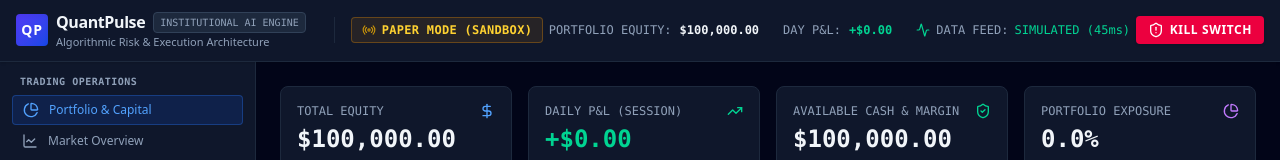
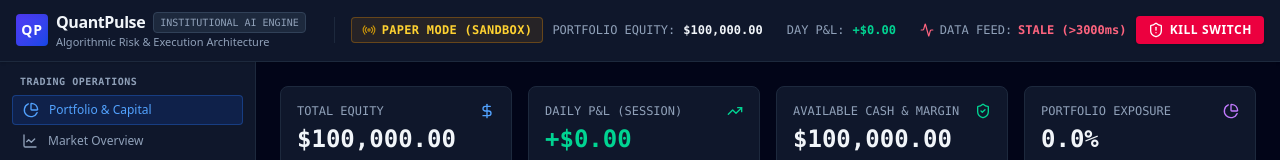
Before and after one commit to smurari229-ai/QuantPulse, a React (Vite) app: page / in a window 1280 px wide. Shown: the top 160 px of the page. Built offline with nearby package versions, Linux system fonts and the light colour scheme.

Commit message:
fix: surface real-time simulated data staleness

```diff
--- a/src/App.tsx
+++ b/src/App.tsx
@@ -38,8 +38,15 @@
   const [portfolio, setPortfolio] = useState<PortfolioState>(INITIAL_PORTFOLIO_STATE);
   const [orders, setOrders] = useState<OrderRequest[]>([]);
   const [riskConfig, setRiskConfig] = useState<RiskEngineConfig>({ ...DEFAULT_RISK_CONFIG });
+  const [clockMs, setClockMs] = useState(() => Date.now());
+
+  useEffect(() => {
+    const timer = window.setInterval(() => setClockMs(Date.now()), 1000);
+    return () => window.clearInterval(timer);
+  }, []);
   const validationResult = useMemo(() => validateMarketDataSeries(bars), [bars]);
   const indicators = useMemo(() => computeAllIndicators(bars), [bars]);
+  const isMarketDataStale = !Number.isFinite(marketSnapshot.timestamp) || marketSnapshot.timestamp > clockMs || clockMs - marketSnapshot.timestamp > riskConfig.maxDataStalenessMs || marketSnapshot.dataQuality.isStale;
   const killActive = killSwitchState.isGlobalTradingOff || killSwitchState.isEmergencyStopTripped || killSwitchState.isDailyLossLockTripped || killSwitchState.isApiFailureLockTripped || killSwitchState.isDataStaleLockTripped || killSwitchState.isAbnormalFrequencyLockTripped;
   const [aiDecision, setAiDecision] = useState(() => {
     const news = getNewsSentimentForSymbol(selectedSymbol);
@@ -89,7 +96,7 @@
       executionMode: 'PAPER', timestamp: Date.now(),
     };
     setCurrentVerdict(evaluateRiskGates(dummyOrder, portfolio, marketSnapshot, riskContext, riskConfig));
-  }, [selectedSymbol, marketSnapshot, portfolio, riskContext, riskConfig]);
+  }, [selectedSymbol, marketSnapshot, portfolio, riskContext, riskConfig, clockMs]);
 
   const handleSelectSymbol = useCallback((newSymbol: string) => {
     setSelectedSymbol(newSymbol);
@@ -104,11 +111,11 @@
   const failedRiskChecksCount = currentVerdict.checks.filter(c => !c.passed).length;
 
   return <div id="quantpulse-platform-root" className="min-h-screen bg-slate-950 text-slate-100 flex flex-col antialiased selection:bg-blue-600 selection:text-white">
-    <Header executionMode={executionMode} killSwitchState={killSwitchState} onTriggerKillSwitch={handleHeaderKillSwitch} dailyPnL={portfolio.dailyPnL} equity={portfolio.equity} isStaleData={marketSnapshot.dataQuality.isStale} activeView={activeView} />
+    <Header executionMode={executionMode} killSwitchState={killSwitchState} onTriggerKillSwitch={handleHeaderKillSwitch} dailyPnL={portfolio.dailyPnL} equity={portfolio.equity} isStaleData={isMarketDataStale} activeView={activeView} />
     <div className="flex-1 flex overflow-hidden"><Sidebar activeView={activeView} onSelectView={setActiveView} failedRiskChecksCount={failedRiskChecksCount} />
       <main className="flex-1 overflow-y-auto p-4 md:p-6 bg-slate-950/60"><div className="max-w-7xl mx-auto">
         {activeView === 'portfolio' && <PortfolioView portfolio={portfolio} riskConfig={riskConfig} />}
-        {activeView === 'market' && <MarketOverviewView selectedSymbol={selectedSymbol} onSelectSymbol={handleSelectSymbol} bars={bars} snapshot={marketSnapshot} validationResult={validationResult} isStaleData={marketSnapshot.dataQuality.isStale} />}
+        {activeView === 'market' && <MarketOverviewView selectedSymbol={selectedSymbol} onSelectSymbol={handleSelectSymbol} bars={bars} snapshot={marketSnapshot} validationResult={validationResult} isStaleData={isMarketDataStale} />}
         {activeView === 'analysis' && <MarketAnalysisView symbol={selectedSymbol} indicators={indicators} currentPrice={marketSnapshot.lastPrice} />}
         {activeView === 'news' && <NewsEventView />}
         {activeView === 'ai' && <AiDecisionView decision={aiDecision} indicators={indicators} currentPrice={marketSnapshot.lastPrice} symbol={selectedSymbol} marketSnapshot={marketSnapshot} onRefreshDecision={setAiDecision} />}
```
